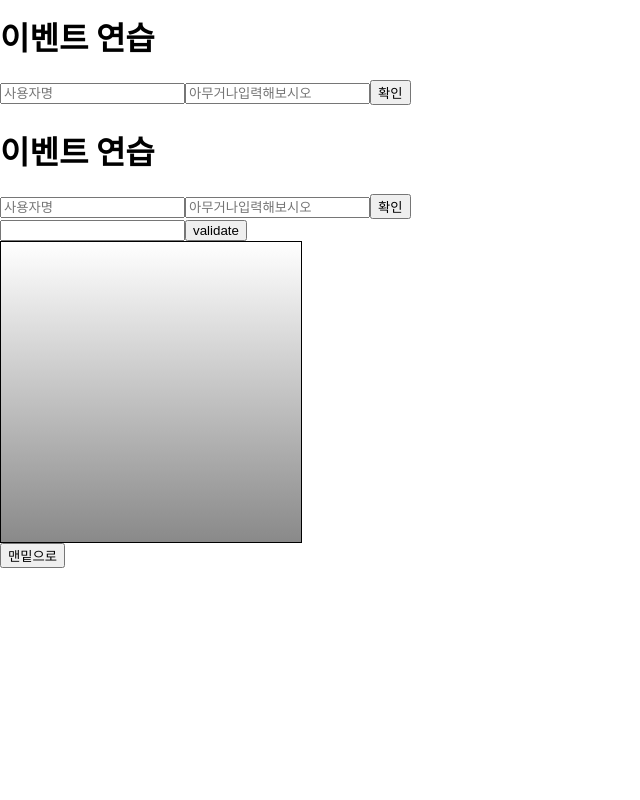
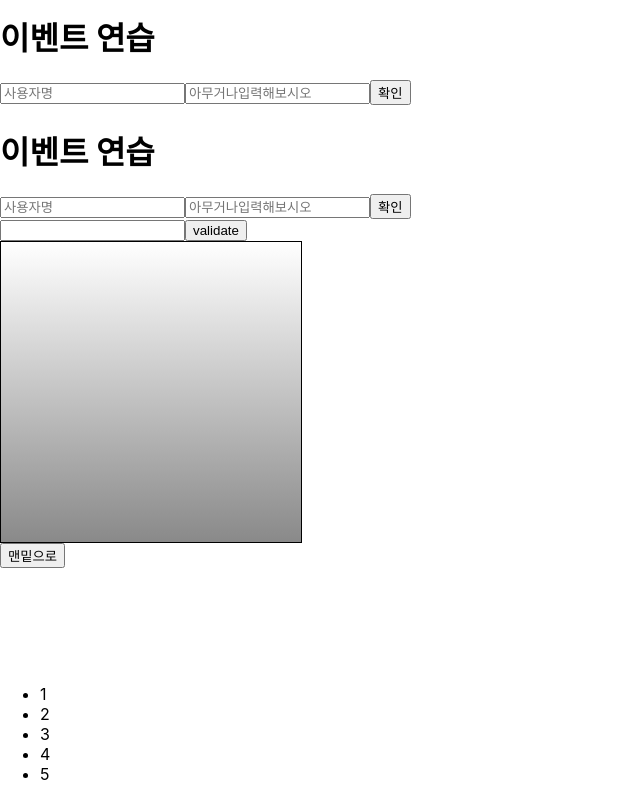
Before and after one commit to gonnichiwa/react-playground, a React (Create React App) app: page / in a window 1280 px wide. Shown: the part 2047-2847 px from the top of the page, without its empty margins (0-640 px from the left). Before the commit the page ends 2715 px from the top, so only its background shows below. Built offline with nearby package versions, Linux system fonts and the light colour scheme.

Commit message:
리스팅 간단예시

```diff
--- /dev/null
+++ b/src/IterationSample.js
@@ -0,0 +1,13 @@
+import React from 'react';
+
+const IterationSample = () => {
+    const names = [1,2,3,4,5];
+    const nameList = names.map((name, index) => <li key={index}>{name}</li>)
+    return (
+        <div>
+            <ul>{nameList}</ul>
+        </div>
+    );
+};
+
+export default IterationSample;
--- a/src/index.js
+++ b/src/index.js
@@ -12,6 +12,9 @@
 import EventPracticeFun from './EventPracticeFun';
 import ValidationSample from './Validationsample';
 import ScrolllBoxApp from './ScrollBoxApp';
+
+import IterationSample from './IterationSample';
+
 import reportWebVitals from './reportWebVitals';
 
 const root = ReactDOM.createRoot(document.getElementById('root'));
@@ -31,6 +34,8 @@
     <ValidationSample/>
     <ScrolllBoxApp/>
     <div style={{height: '100px'}}></div>
+
+    <IterationSample/>
   </React.StrictMode>
 );
 
```
